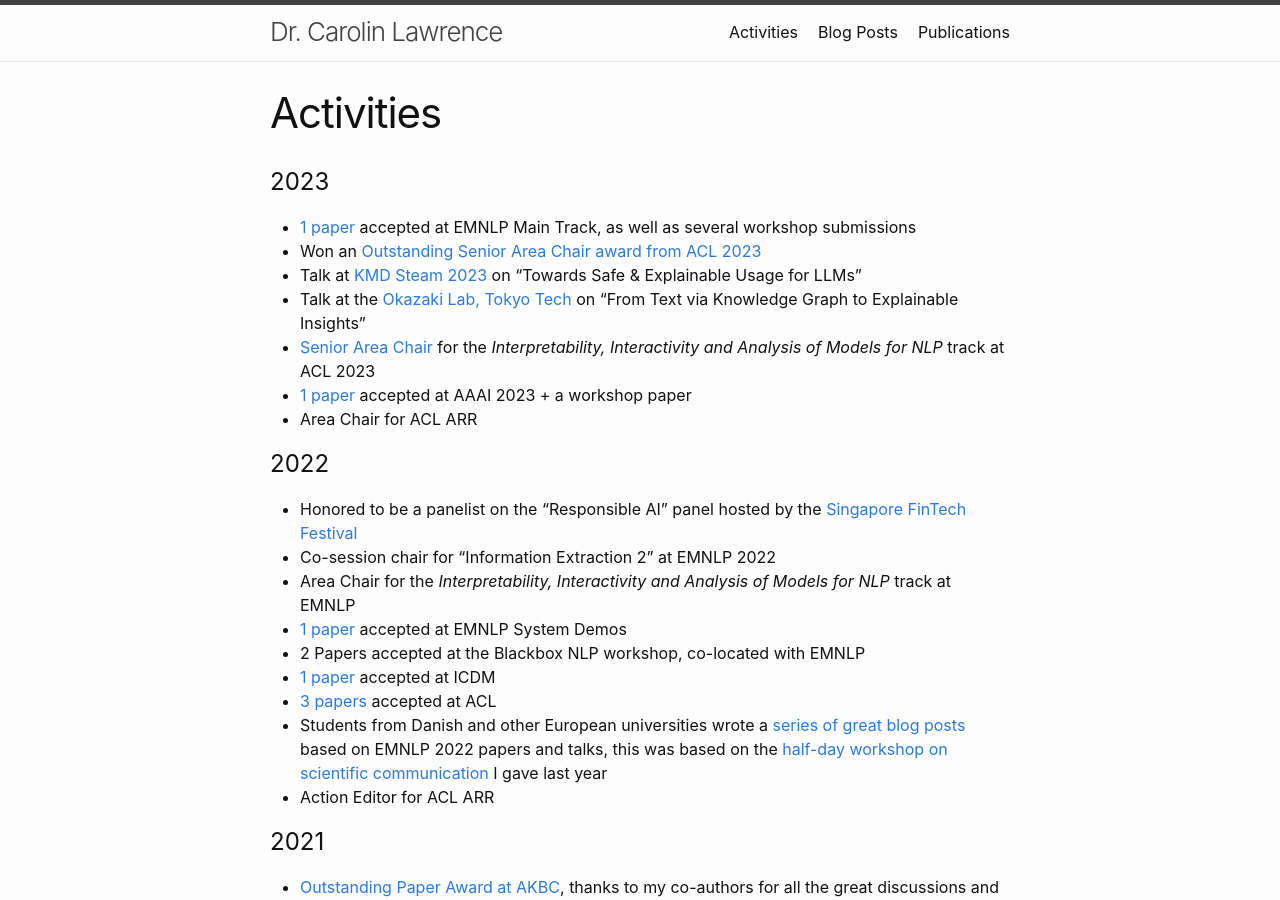
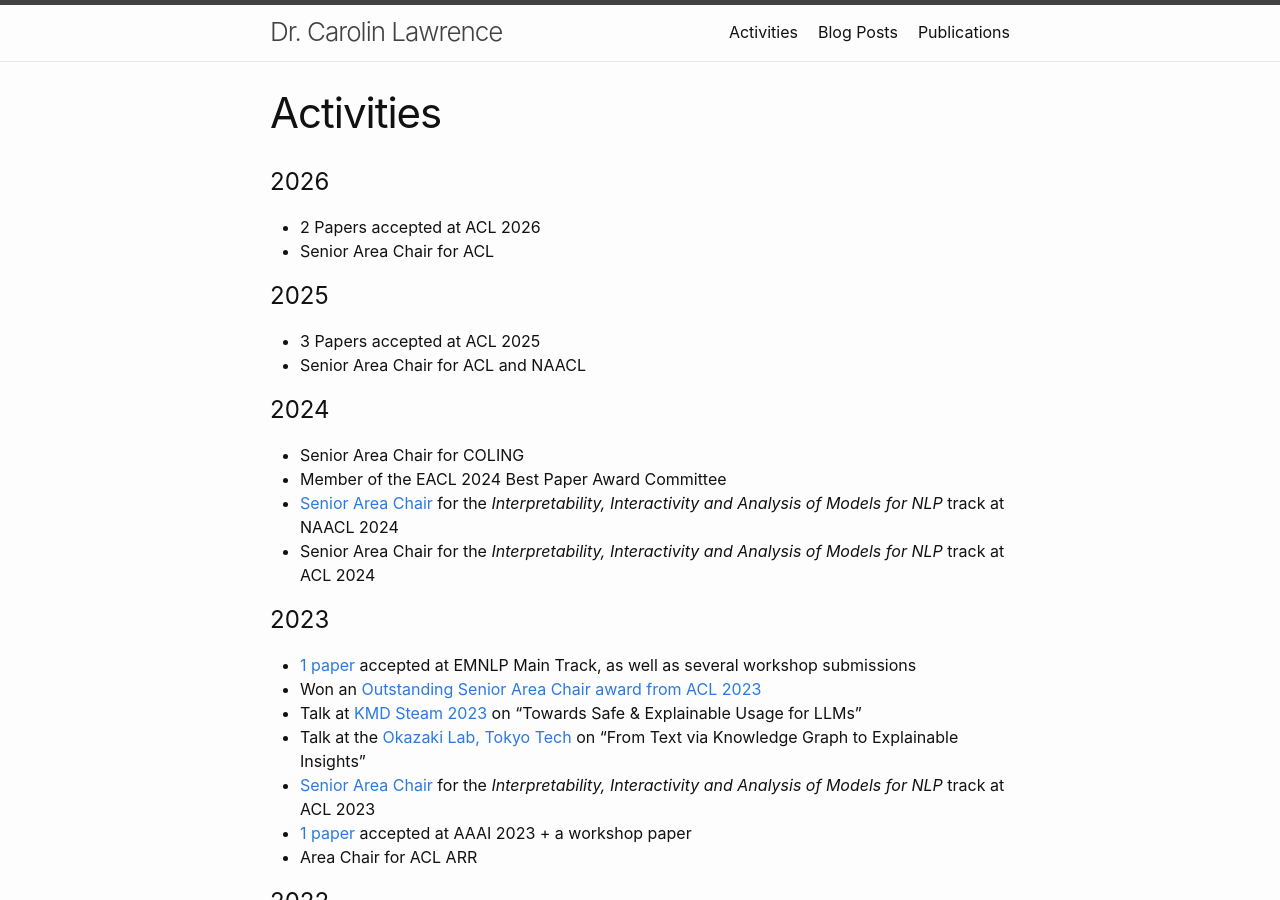
Before and after one commit to carolinlawrence/carolinlawrence.github.io, a Jekyll site: the page built from activities.markdown, in a window 1280 px wide and 900 px high. Built offline with Jekyll 4.4.1, drawn with Linux system fonts in a browser that asks for light colours.

Commit message:
Update activities.markdown

```diff
--- a/activities.markdown
+++ b/activities.markdown
@@ -3,6 +3,20 @@ layout: page
 title: Activities
 permalink: /activities/
 ---
+# 2026
+* 2 Papers accepted at ACL 2026
+* Senior Area Chair for ACL
+
+# 2025
+* 3 Papers accepted at ACL 2025
+* Senior Area Chair for ACL and NAACL
+
+# 2024
+* Senior Area Chair for COLING
+* Member of the EACL 2024 Best Paper Award Committee
+* <a href="https://2024.naacl.org/committees/program/">Senior Area Chair</a> for the <i>Interpretability, Interactivity and Analysis of Models for NLP</i> track at NAACL 2024
+* Senior Area Chair for the <i>Interpretability, Interactivity and Analysis of Models for NLP</i> track at ACL 2024
+
 # 2023
 * <a href="publications/">1 paper</a> accepted at EMNLP Main Track, as well as several workshop submissions
 * Won an <a href="https://2023.aclweb.org/program/best_reviewers/">Outstanding Senior Area Chair award from ACL 2023<a/>
```
